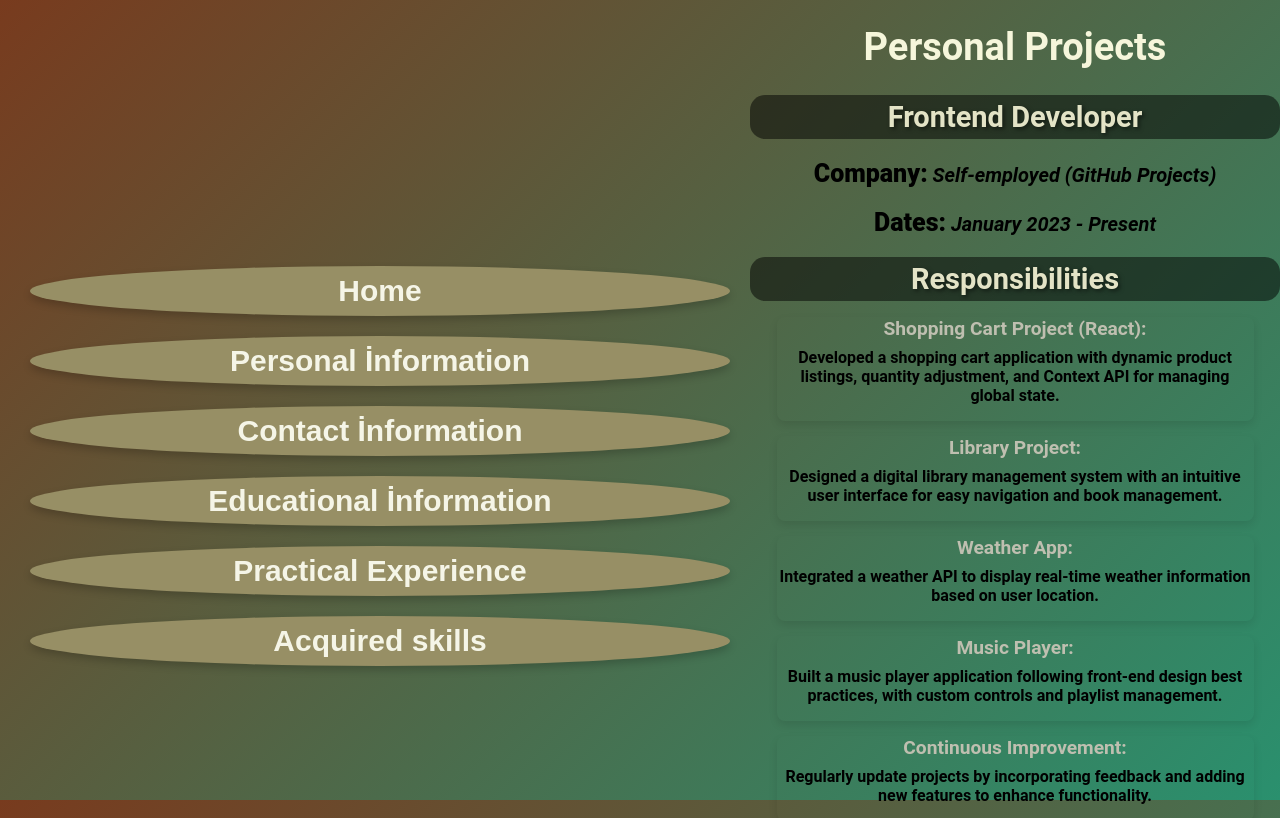
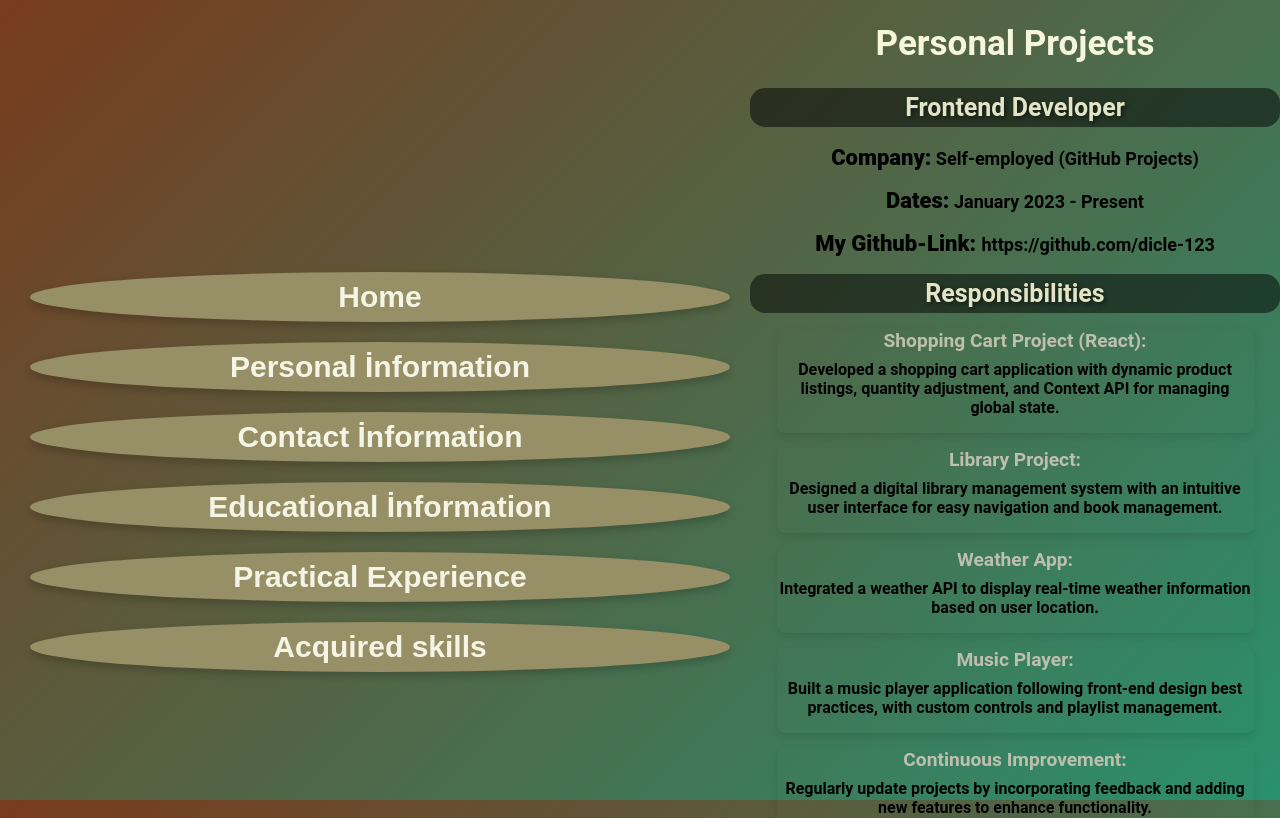
Before and after one commit to dicle-123/dicle-dilek-profile, a React (Create React App) app: page /practical-experience in a window 1280 px wide. Shown: the top 818 px of the page. Built offline with nearby package versions, Linux system fonts and the light colour scheme.

Commit message:
features added

```diff
--- a/src/Components/Experiences/Experience.css
+++ b/src/Components/Experiences/Experience.css
@@ -11,15 +11,15 @@
 }
 
 .span {
-  font-size: 25px;
+  font-size: 22px;
   font-style: normal;
   font-weight: bolder;
 }
 .pp {
   color: black;
-  font-size: 20px;
+  font-size: 18px;
   font-weight: bold;
-  font-style: italic;
+
   text-align: center;
 }
 /* Merkezi hizalama için container */
@@ -73,7 +73,7 @@ li {
 
 .ff {
   text-align: center;
-  font-size: 29px;
+  font-size: 25px;
 
   text-shadow: 2px 2px 4px rgba(0, 0, 0, 0.5); /* Gölge ile daha belirgin */
   color: #ffffff;
@@ -86,7 +86,7 @@ li {
   color: rgb(227, 227, 198);
 }
 .h {
-  font-size: 38px;
+  font-size: 35px;
   color: rgb(246, 246, 219);
   font-weight: bolder;
 }
@@ -154,7 +154,7 @@ li {
     width: 80%;
   }
   .pp {
-    font-size: 19px;
+    font-size: 17px;
   }
   .h {
     color: #e2e2c6;
@@ -172,7 +172,7 @@ li {
     font-weight: bolder;
   }
   .prag {
-    font-size: 17px;
+    font-size: 15px;
   }
   .div {
     margin: auto;
--- a/src/Components/Experiences/Practical-experience.jsx
+++ b/src/Components/Experiences/Practical-experience.jsx
@@ -38,6 +38,10 @@ function Experiences() {
         </p>
         <p className="pp">
           <span className="span">Dates:</span> January 2023 - Present
+        </p>
+        <p className="pp">
+          <span className="span">My Github-Link: </span>
+          https://github.com/dicle-123
         </p>
 
         <h2 className="ff">Responsibilities</h2>
```
